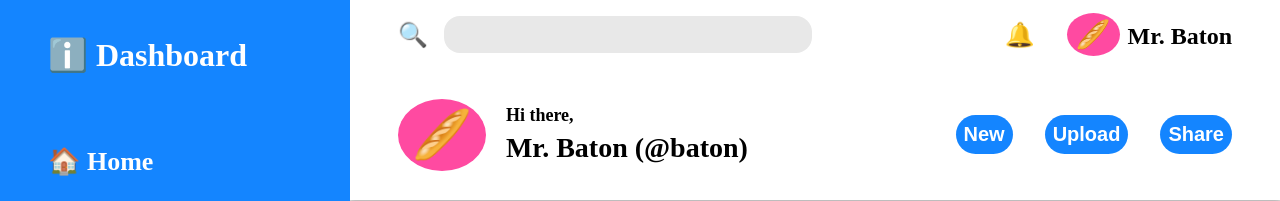
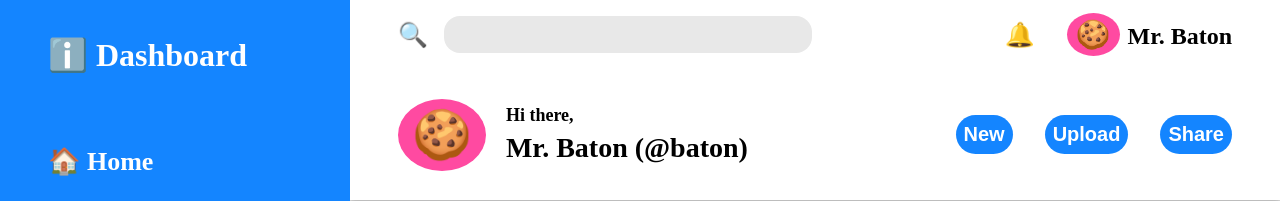
Before and after one commit to ThreeDotsEllipsis/admin-dashboard, a plain HTML site: page index.html in a window 1280 px wide. Shown: the top 201 px of the page. Drawn offline with Linux system fonts and the light colour scheme.

Commit message:
Change avatar emoji

```diff
--- a/index.html
+++ b/index.html
@@ -34,10 +34,10 @@
             🔍 <input type="text">
         </div>
         <div class="notification">
-            🔔 <div class="profile"><span class="avatar">🥖</span>Mr. Baton</div>
+            🔔 <div class="profile"><span class="avatar">🍪</span>Mr. Baton</div>
         </div>
         <div class="greeting">
-            <span class="avatar">🥖</span>
+            <span class="avatar">🍪</span>
             <div class="text">
                 <div class="pre">Hi there,</div>
                 <div class="tag">Mr. Baton (@baton)</div>
@@ -140,7 +140,7 @@
                     </div>
                 </div>
                 <div>
-                    <span class="avatar">🥖</span>
+                    <span class="avatar">🍪</span>
                     <div class="text">
                         <div class="tag">@baton</div>
                         <div class="project">Password Manager</div>
```
